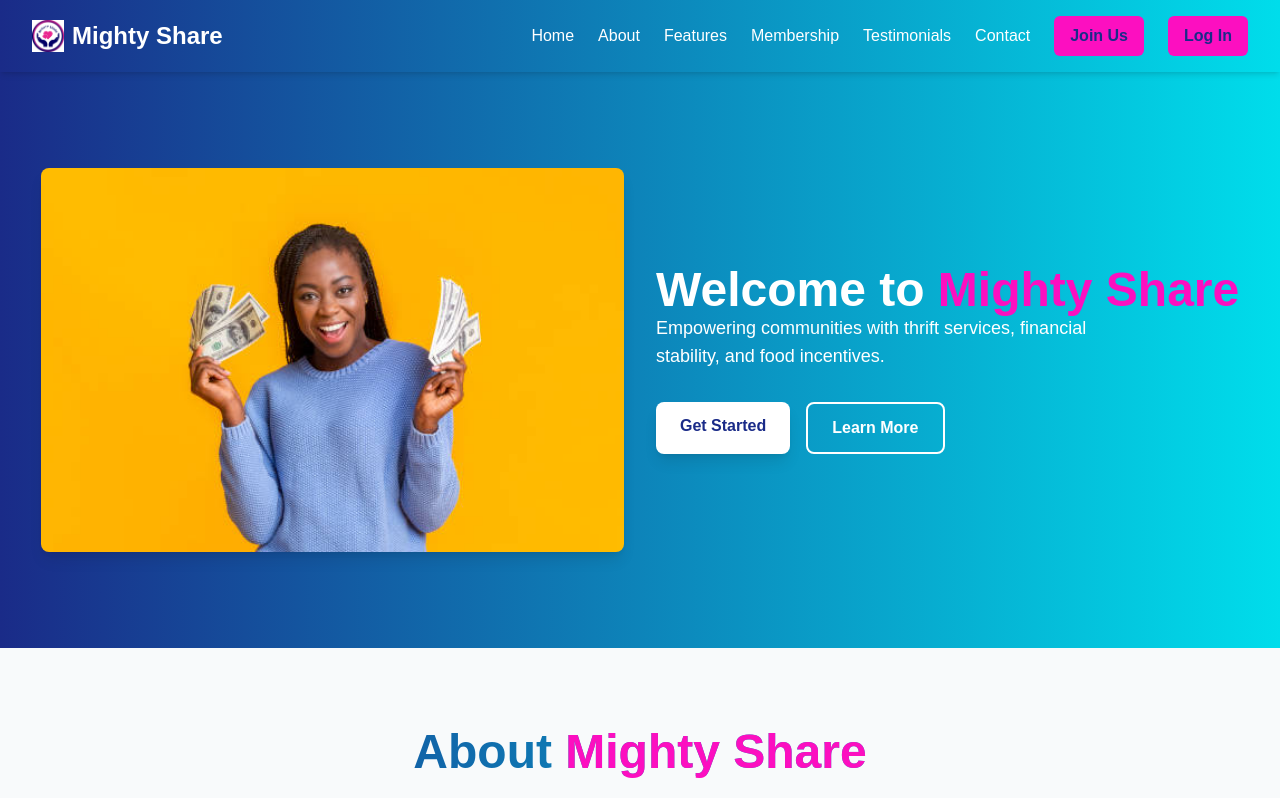
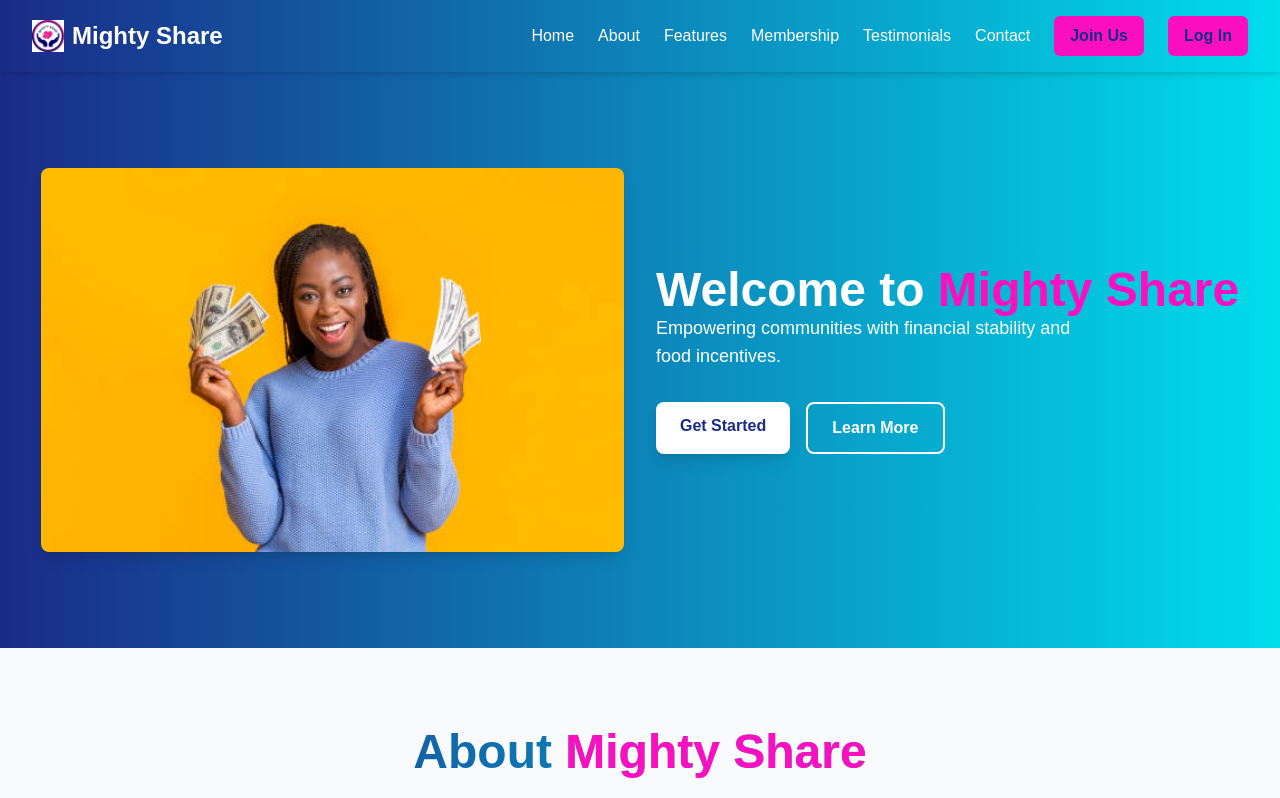
Before and after one commit to Veedsify/mighty-share, a Next.js app: page / in a window 1280 px wide. Shown: the top 798 px of the page. Built offline with nearby package versions, Linux system fonts and the light colour scheme; no server answers.

Commit message:
Update page.tsx

```diff
--- a/app/(main)/page.tsx
+++ b/app/(main)/page.tsx
@@ -310,8 +310,8 @@ export default function Home() {
                 transition={{ duration: 0.8, delay: 0.2 }}
                 className="max-w-md text-lg mb-8"
               >
-                Empowering communities with thrift services, financial
-                stability, and food incentives.
+                Empowering communities with financial
+                stability and food incentives.
               </motion.p>
               <div className="flex gap-4 justify-center md:justify-start">
                 <motion.a
```
